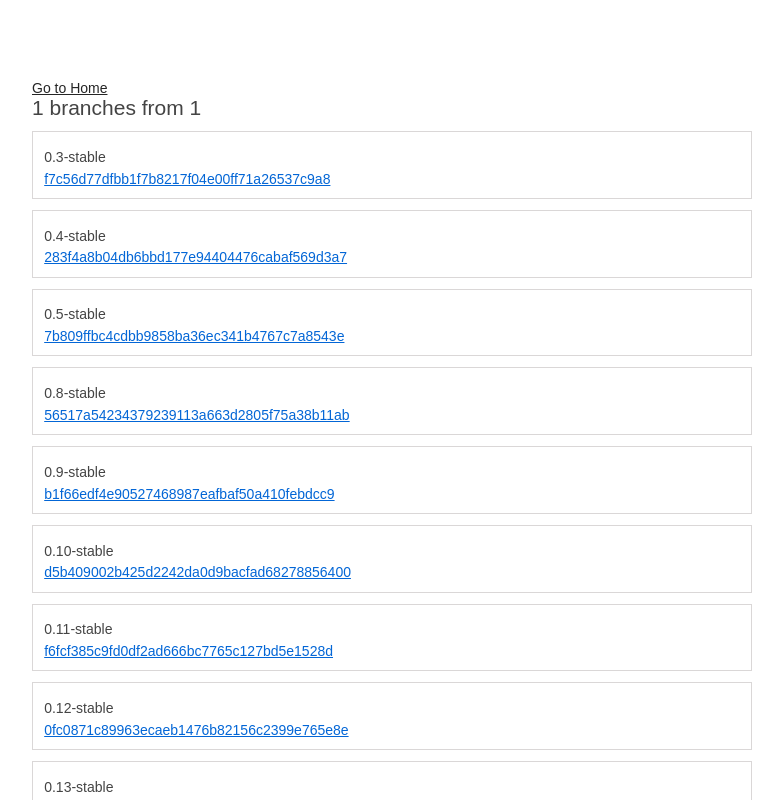
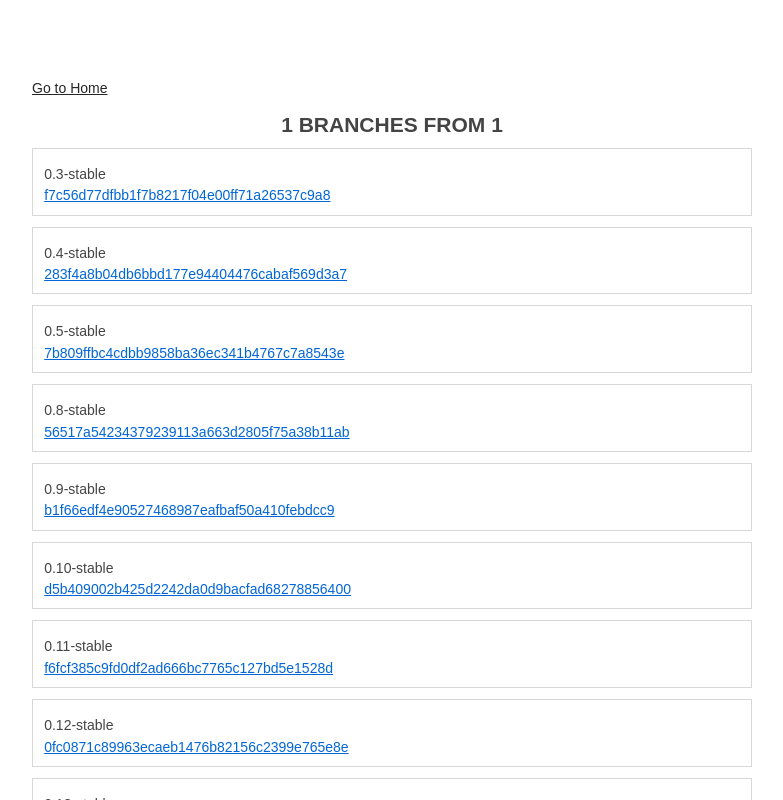
Before and after one commit to camilafiaminghi/org-projects, a React (Create React App) app: page /branches/1/1 in a window 1280 px wide. Shown: the top 800 px of the page, without its empty margins (248-1031 px from the left). Built offline with nearby package versions, Linux system fonts and the light colour scheme.

Commit message:
Improve styles

```diff
--- a/src/containers/Branches.js
+++ b/src/containers/Branches.js
@@ -1,4 +1,4 @@
-import React, { Component } from 'react'
+import React, { Component, Fragment } from 'react'
 import PropTypes from 'prop-types'
 import { connect } from 'react-redux'
 import { Link } from 'react-router-dom'
@@ -24,15 +24,19 @@ export class Branches extends Component {
 		const { org, repo, error, items, loading } = this.props
 
 		return (
-			<div>
+			<Fragment>
 				<header>
 					<Link to="/">Go to Home</Link>
 				</header>
-				{ ( loading ) && <span>Loading...</span> }
+				{ ( loading ) && (
+					<section className="results">
+						<h1>Loading...</h1>
+					</section>
+				)}
 				{ ( error ) && <span>{ error.message }</span> }
 				{ ( items ) && (
-					<section>
-						<h2>{repo} branches from {org}</h2>
+					<section className="results">
+						<h1>{repo} branches from {org}</h1>
 						<ul>
 							{ items.map((item) => (
 								<li key={item.name}>
@@ -42,7 +46,7 @@ export class Branches extends Component {
 						</ul>
 					</section>
 				)}
-			</div>
+			</Fragment>
 		)
 	}
 }
--- a/src/containers/RankControls.js
+++ b/src/containers/RankControls.js
@@ -26,10 +26,11 @@ class RankControls extends Component {
 
 		return (
 			<section>
-				<h3>Sort by rank</h3>
+				<h3>Sort by <strong>{sort}</strong> rank</h3>
 				{ items.map((item) => (
 					<button
 						key={item}
+						className={(sort === item) ? 'disabled' : ''}
 						disabled={sort === item}
 						value={item}
 						onClick={this.handleOnClick}
--- a/src/containers/Results.js
+++ b/src/containers/Results.js
@@ -38,7 +38,11 @@ export class Results extends Component {
 						<LanguageFilter />
 					</Fragment>
 				)}
-				{( loading ) && (<div>Searching...</div>)}
+				{( loading ) && (
+					<section className="results">
+						<h3>Searching...</h3>
+					</section>
+				)}
 				{( items && items.length > 0 ) &&
 					<section className="results">
 						<h3>{org}'s repositories:</h3>
--- a/src/index.css
+++ b/src/index.css
@@ -124,8 +124,28 @@ button {
 	min-height: 24px;
 }
 
-button.disabled {
+button.disabled,
+button[disabled=disabled] {
 	opacity: .3
+}
+
+section {
+	margin: 0.6em 0;
+}
+
+.results {
+	margin: 1.2em 0;
+}
+
+.results h1,
+.results h2,
+.results h3,
+.results h4,
+.results h5,
+.results h6 {
+	text-align: center;
+	font-weight: bold;
+	text-transform: uppercase;
 }
 
 .container {
@@ -136,12 +156,7 @@ button.disabled {
 	margin: 80px auto;
 }
 
-/* ROW COL */
 .row {
 	display: flex;
 	flex-direction: row;
 }
-
-.col {
-	flex: 1;
-}
```
Also changed, not shown: 2 other files (tests, documents, lock files or other folders).
